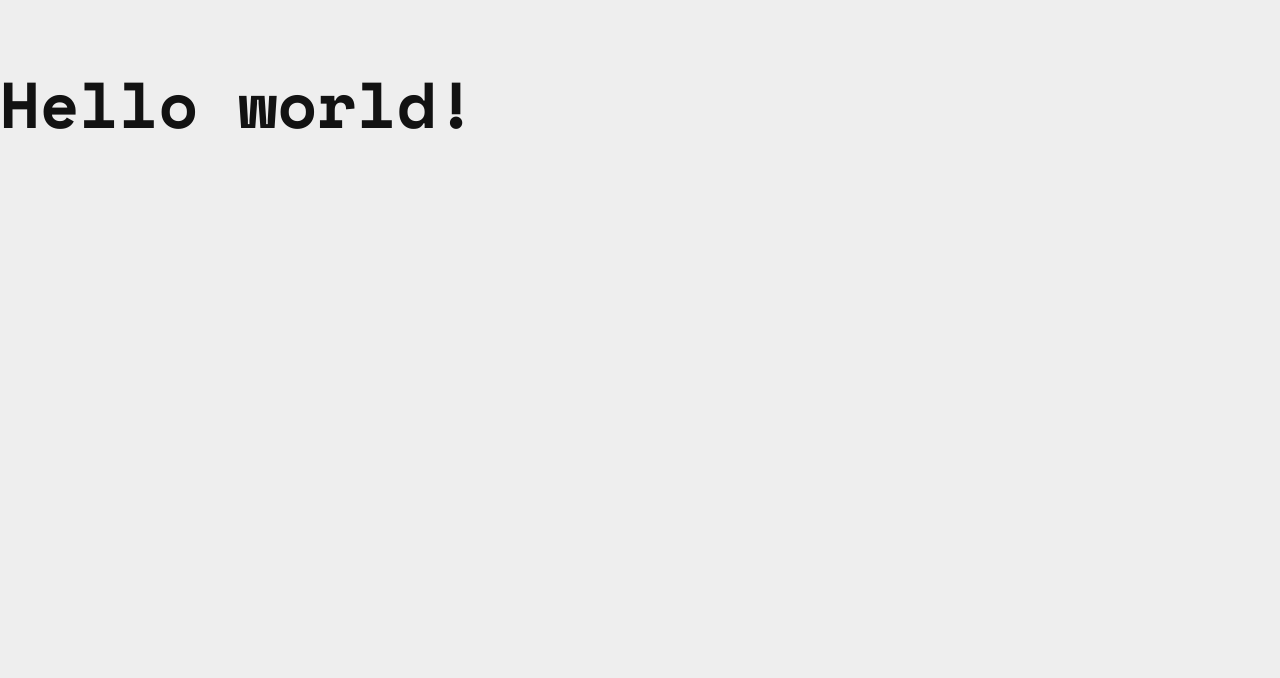
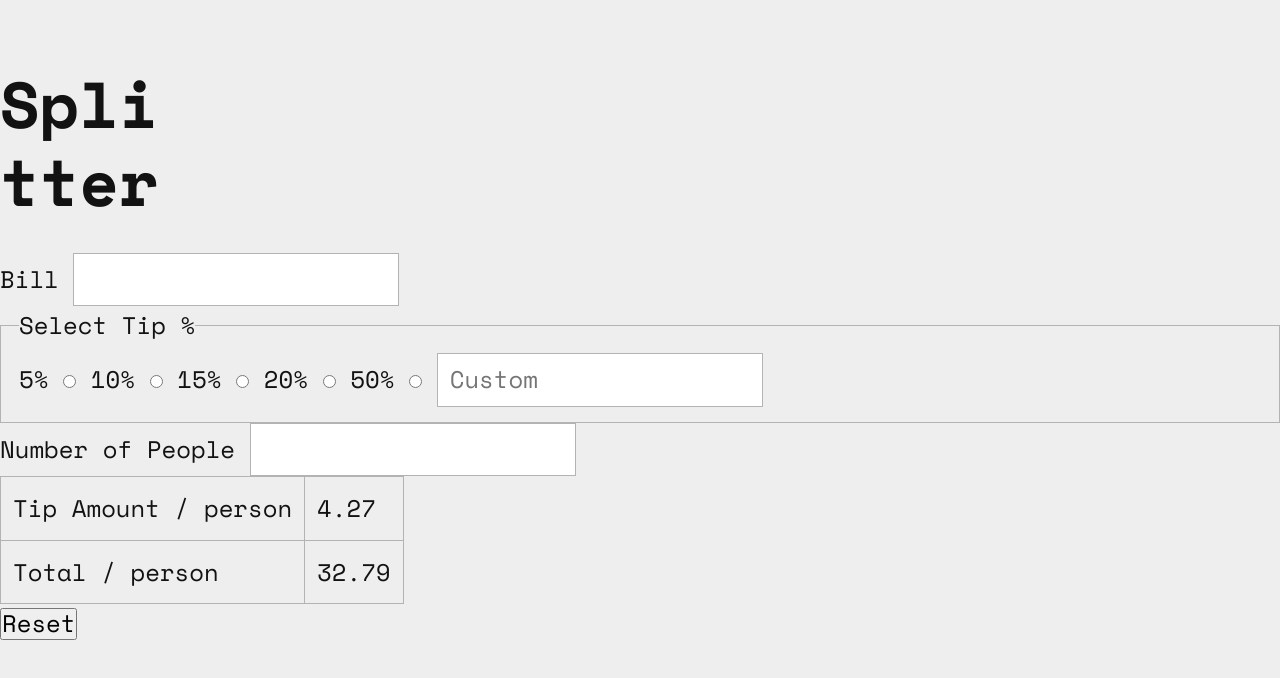
Before and after one commit to fbtot/tip-calculator-app, a plain HTML site: page index.html in a window 1280 px wide. Drawn offline with nearby package versions, Linux system fonts and the light colour scheme.

Commit message:
finished html

```diff
--- a/index.html
+++ b/index.html
@@ -16,7 +16,60 @@
     <title>Tip Calculator</title>
   </head>
   <body>
-    <h1>Hello world!</h1>
+    <header class="header">
+      <h1>Spli<br />tter</h1>
+    </header>
+    <main class="calculator">
+      <!-- ========================== § CALCULATOR INPUT === -->
+      <div class="calculator__input">
+        <form action="get">
+          <label for="bill">Bill</label>
+          <input type="number" name="bill" id="bill" class="calculator__bill" />
+
+          <fieldset class="calculator__tip-percent-container">
+            <legend>Select Tip %</legend>
+
+            <label for="tip-percent-1">5%</label>
+            <input type="radio" id="tip-percent-1" name="tip-percent-1" class="calculator__tip-percent--select" />
+
+            <label for="tip-percent-2">10%</label>
+            <input type="radio" id="tip-percent-2" name="tip-percent" class="calculator__tip-percent--select" />
+
+            <label for="tip-percent-3">15%</label>
+            <input type="radio" id="tip-percent-3" name="tip-percent" class="calculator__tip-percent--select" />
+
+            <label for="tip-percent-4">20%</label>
+            <input type="radio" id="tip-percent-4" name="tip-percent" class="calculator__tip-percent--select" />
+
+            <label for="tip-percent-5">50%</label>
+            <input type="radio" id="tip-percent-5" name="tip-percent" class="calculator__tip-percent--select" />
+
+            <input placeholder="Custom" type="text" name="tip-percent-6" class="calculator__tip-percent--input" />
+          </fieldset>
+
+          <label for="people">Number of People</label>
+          <input type="number" name="people" id="people" class="calculator__people" />
+        </form>
+      </div>
+      <!-- end .calculator__input -->
+
+      <!-- ========================== § CALCULATOR OUTPUT === -->
+      <div class="calculator__output">
+        <table>
+          <tr>
+            <td class="calculator__tip-amount">Tip Amount <span>/ person</span></td>
+            <td class="calculator__total">4.27</td>
+          </tr>
+          <tr>
+            <td class="calculator__tip-amount">Total <span>/ person</span></td>
+            <td class="calculator__total">32.79</td>
+          </tr>
+        </table>
+
+        <button class="calculator__reset input--highlight">Reset</button>
+      </div>
+      <!-- end .calculator__output -->
+    </main>
 
     <!-- ========================== § JS === -->
     <script src="js/script.js"></script>
```
